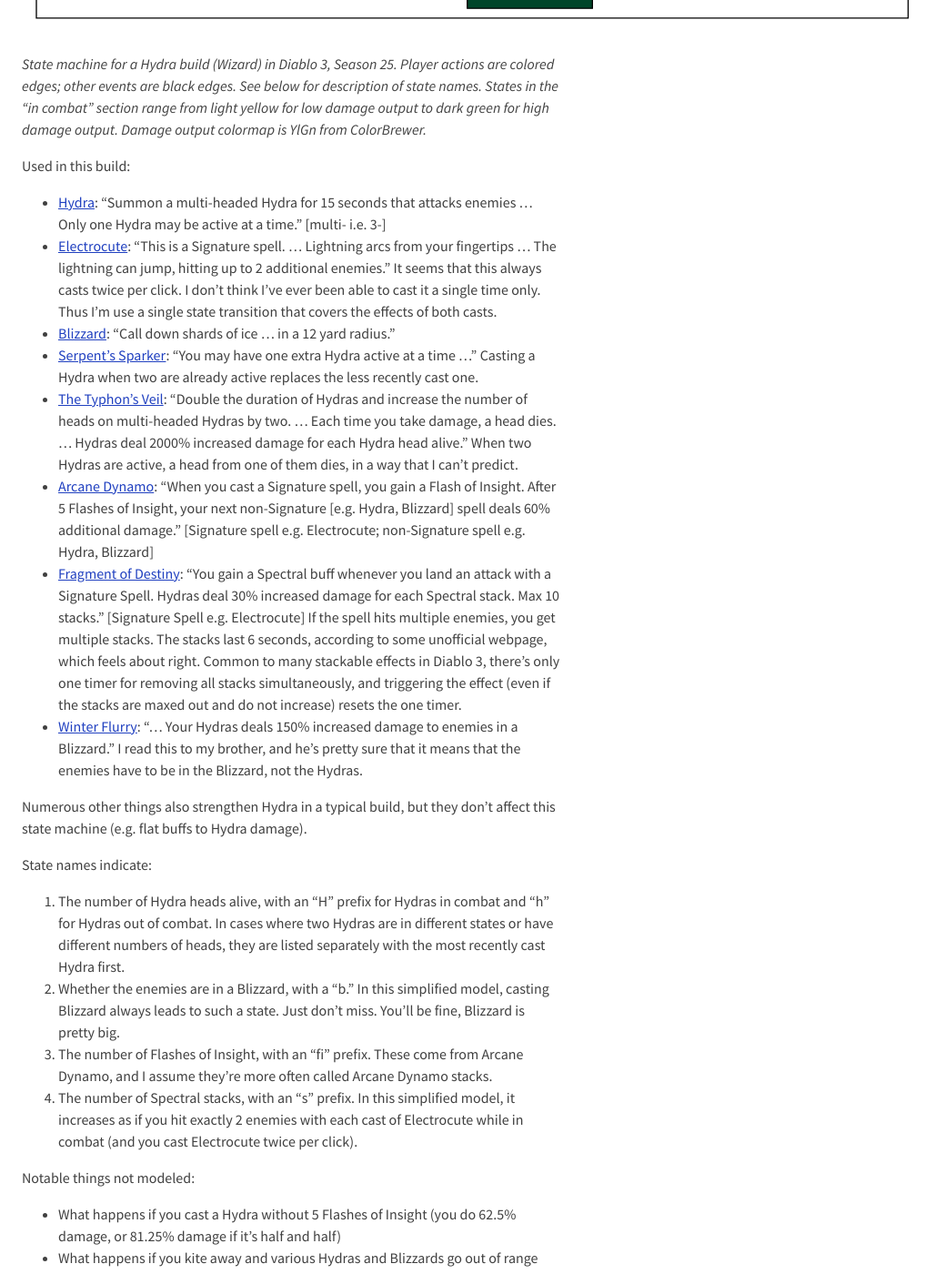
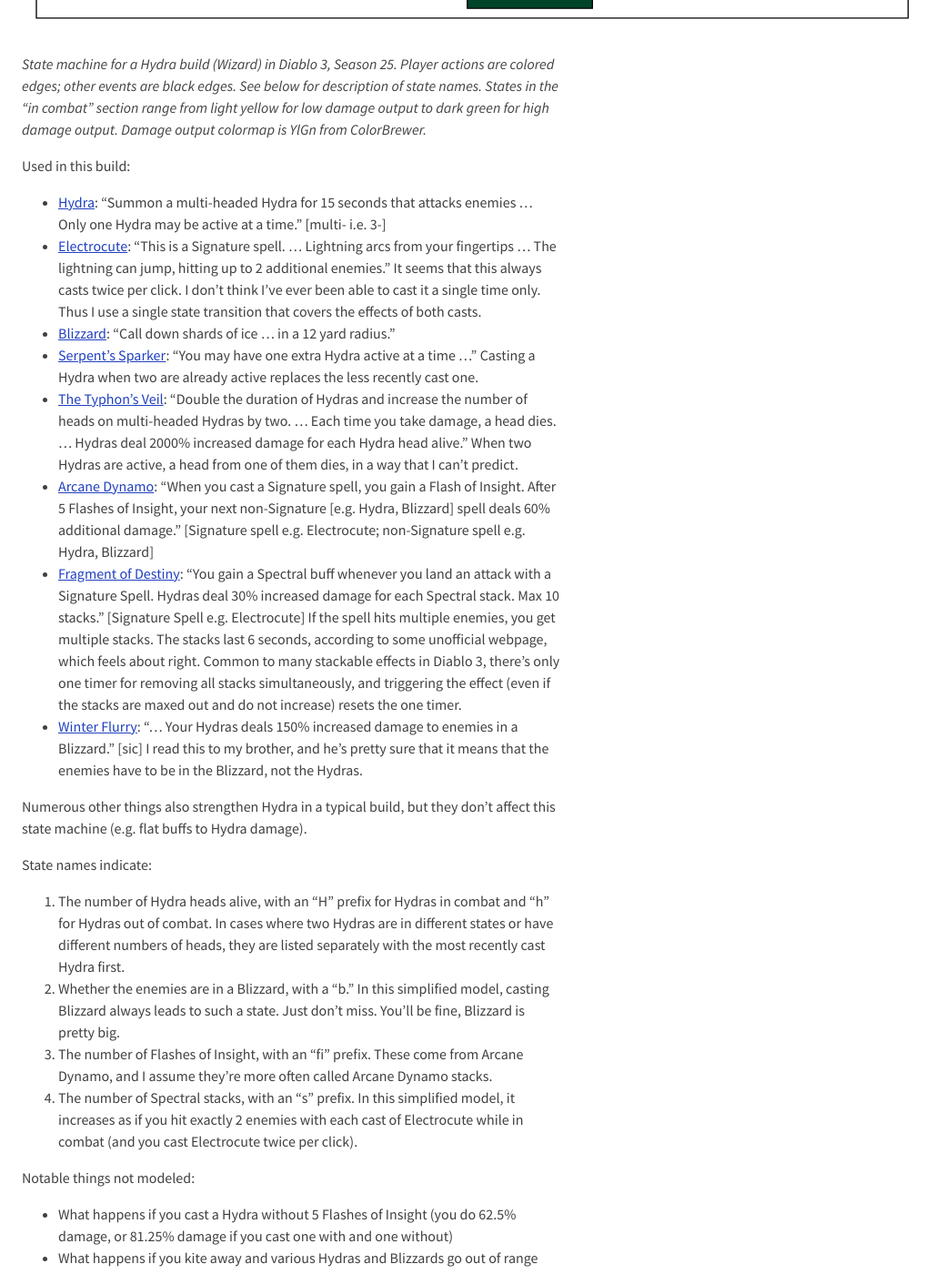
Before and after one commit to wh0/wh0.github.io, a Jekyll site: the page built from _posts/2022-01-16-hydra-states.md, in a window 1280 px wide and 1400 px high, scrolled down 1993 px. Shown: the whole window at 91% size, without its empty margins (0-1039 px from the left). Built offline with Jekyll 4.4.1, drawn with Linux system fonts in a browser that asks for light colours.

Commit message:
Update 2022-01-16-hydra-states.md

```diff
--- a/_posts/2022-01-16-hydra-states.md
+++ b/_posts/2022-01-16-hydra-states.md
@@ -126,7 +126,7 @@
   The lightning can jump, hitting up to 2 additional enemies."
   It seems that this always casts twice per click.
   I don't think I've ever been able to cast it a single time only.
-  Thus I'm use a single state transition that covers the effects of both casts.
+  Thus I use a single state transition that covers the effects of both casts.
 - [Blizzard](https://us.diablo3.com/en-us/class/wizard/active/blizzard):
   "Call down shards of ice ... in a 12 yard radius."
 - [Serpent's Sparker](https://us.diablo3.com/en-us/item/serpents-sparker-P68_Unique_Wand_102):
@@ -151,6 +151,7 @@
   Common to many stackable effects in Diablo 3, there's only one timer for removing all stacks simultaneously, and triggering the effect (even if the stacks are maxed out and do not increase) resets the one timer.
 - [Winter Flurry](https://us.diablo3.com/en-us/item/winter-flurry-P610_Unique_Orb_005):
   "... Your Hydras deals 150% increased damage to enemies in a Blizzard."
+  [sic]
   I read this to my brother, and he's pretty sure that it means that the enemies have to be in the Blizzard, not the Hydras.
 
 <!--
@@ -187,7 +188,7 @@
 
 Notable things not modeled:
 
-- What happens if you cast a Hydra without 5 Flashes of Insight (you do 62.5% damage, or 81.25% damage if it's half and half)
+- What happens if you cast a Hydra without 5 Flashes of Insight (you do 62.5% damage, or 81.25% damage if you cast one with and one without)
 - What happens if you kite away and various Hydras and Blizzards go out of range (you gotta cast them again)
 - What happens if more timeouts happen and/or you take damage while recovering from something else (you just fix everything somehow)
 - What happens if you lose multiple Hydra heads from taking damage (your damage goes down further)
```
